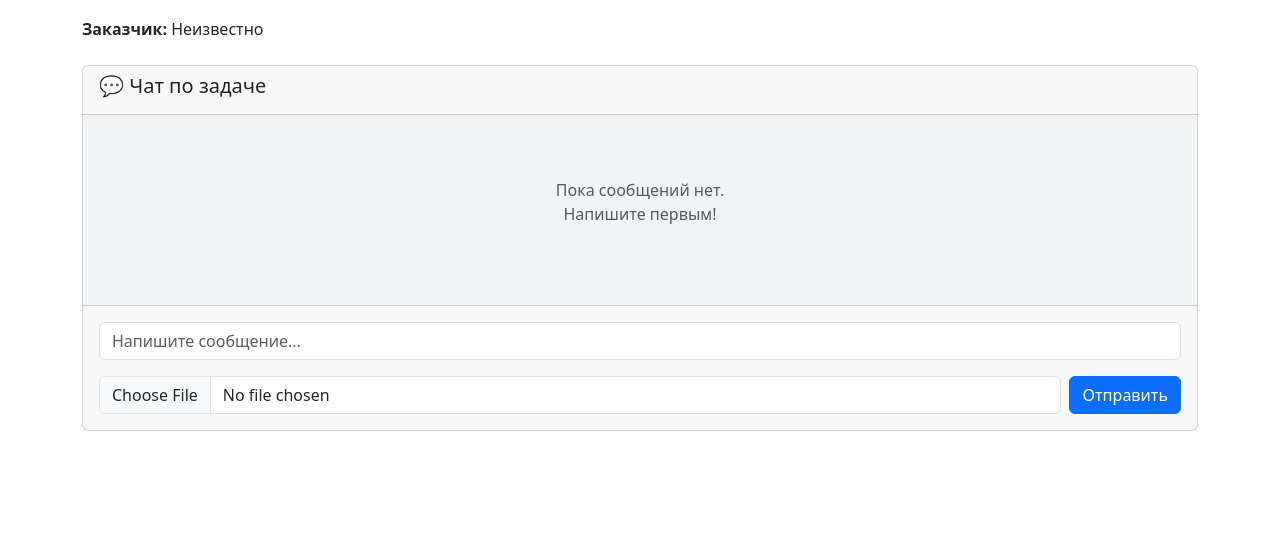
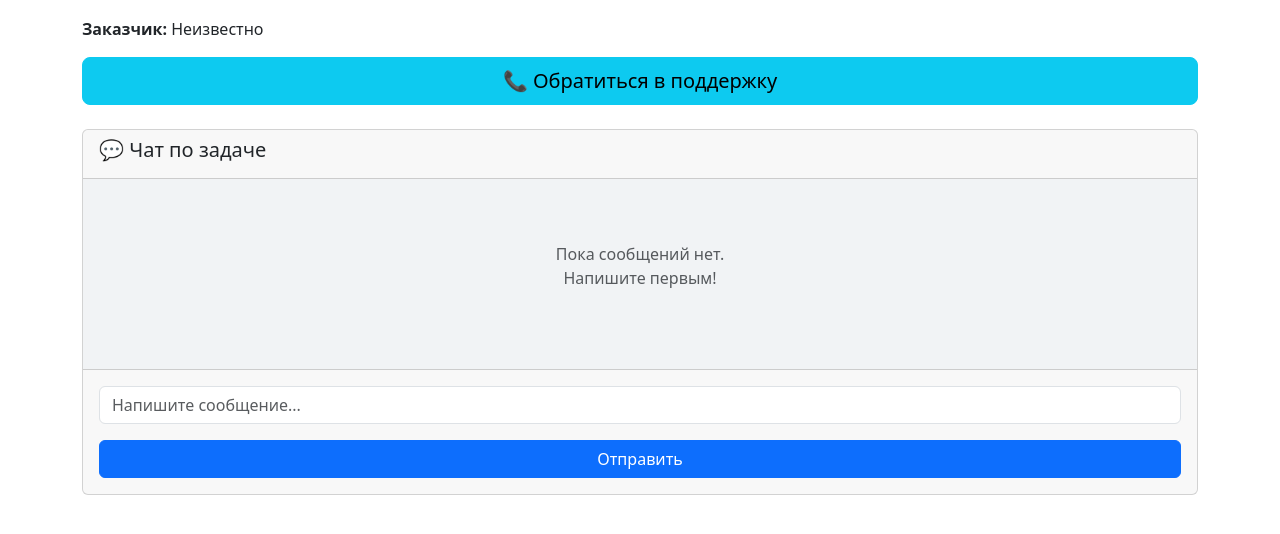
Before and after one commit to balkunovlevnikolaevich-a11y/Prochekt_Web, a Flask app: template app/templates/task_detail.html in a window 1280 px wide. Shown: the part 143-677 px from the top of the page. Run offline with Flask 3, Linux system fonts and the light colour scheme; the template is opened without the code that fills it, so the values that code supplies are empty.

Commit message:
Update task_detail.html

```diff
--- a/app/templates/task_detail.html
+++ b/app/templates/task_detail.html
@@ -9,11 +9,19 @@
 <p><strong>Исполнитель:</strong> {{ task.executor.username }}</p>
 {% endif %}
 
+<!-- Кнопка Обратиться в поддержку -->
+<div class="mb-3">
+    <button onclick="supportRequest()" class="btn btn-info btn-lg w-100">
+        📞 Обратиться в поддержку
+    </button>
+</div>
+
+<!-- ЧАТ (только текст, без файлов) -->
 <div class="card mt-4">
     <div class="card-header">
         <h5>💬 Чат по задаче</h5>
     </div>
-    <div class="card-body" style="max-height: 480px; overflow-y: auto; background: #f1f3f5; padding: 15px;" id="chat-box">
+    <div class="card-body" style="max-height: 450px; overflow-y: auto; background: #f1f3f5; padding: 15px;" id="chat-box">
         {% for msg in messages %}
         <div class="d-flex mb-3 {% if msg.sender_id == current_user.id %}justify-content-end{% else %}justify-content-start{% endif %}">
             <div class="{% if msg.sender_id == current_user.id %}bg-info text-dark{% else %}bg-light{% endif %} rounded-3 p-3" style="max-width: 75%;">
@@ -21,11 +29,6 @@
                     <strong>{{ msg.sender.username }}</strong> • {{ msg.created_at.strftime('%H:%M') }}
                 </small>
                 <p class="mb-1">{{ msg.text }}</p>
-                {% if msg.file_name %}
-                <a href="{{ url_for('tasks.download_file', filename=msg.file_name) }}" class="text-decoration-underline small">
-                    📎 Скачать файл
-                </a>
-                {% endif %}
             </div>
         </div>
         {% else %}
@@ -34,18 +37,16 @@
     </div>
 
     <div class="card-footer p-3">
-        <form method="POST" action="{{ url_for('tasks.send_message', task_id=task.id) }}" enctype="multipart/form-data">
+        <form method="POST" action="{{ url_for('tasks.send_message', task_id=task.id) }}">
             <div class="mb-3">
                 <input type="text" name="text" class="form-control" placeholder="Напишите сообщение..." autocomplete="off">
             </div>
-            <div class="d-flex gap-2">
-                <input type="file" name="file" class="form-control">
-                <button type="submit" class="btn btn-primary">Отправить</button>
-            </div>
+            <button type="submit" class="btn btn-primary w-100">Отправить</button>
         </form>
     </div>
 </div>
 
+<!-- Кнопки действий -->
 <div class="mt-4">
     {% if current_user.id == task.executor_id and task.status.value == 'Принята' %}
         <a href="{{ url_for('tasks.complete_task', task_id=task.id) }}" class="btn btn-warning btn-lg">Отметить как выполненную</a>
@@ -55,4 +56,21 @@
     {% endif %}
 </div>
 
+<script>
+function supportRequest() {
+    if (confirm('Обратиться в поддержку по этой задаче?')) {
+        const form = document.createElement('form');
+        form.method = 'POST';
+        form.action = "{{ url_for('tasks.send_message', task_id=task.id) }}";
+        const input = document.createElement('input');
+        input.type = 'hidden';
+        input.name = 'text';
+        input.value = 'Обращение в поддержку по задаче №' + {{ task.id }} + '. Помогите, пожалуйста!';
+        form.appendChild(input);
+        document.body.appendChild(form);
+        form.submit();
+    }
+}
+</script>
+
 {% endblock %}
```
